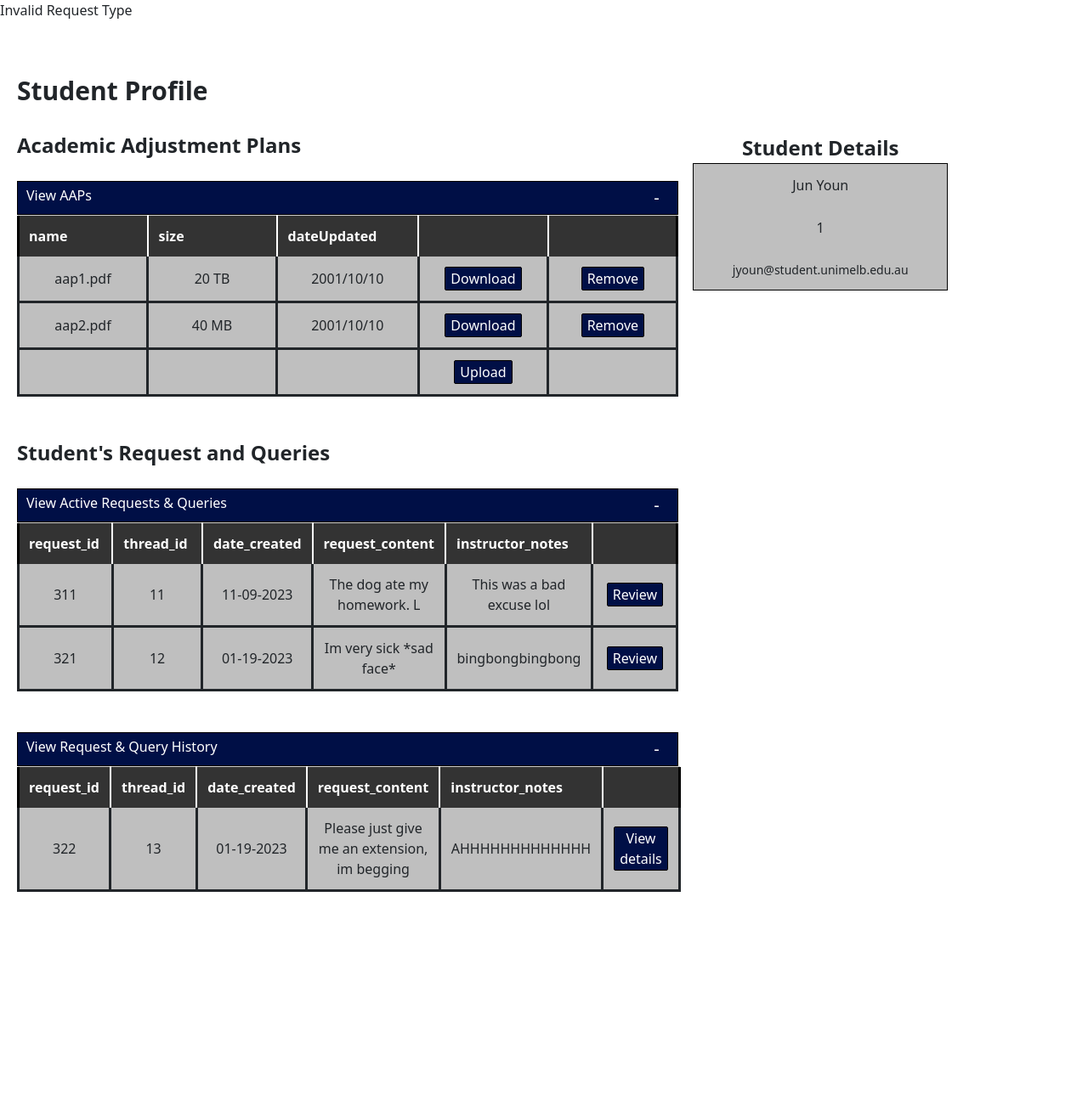
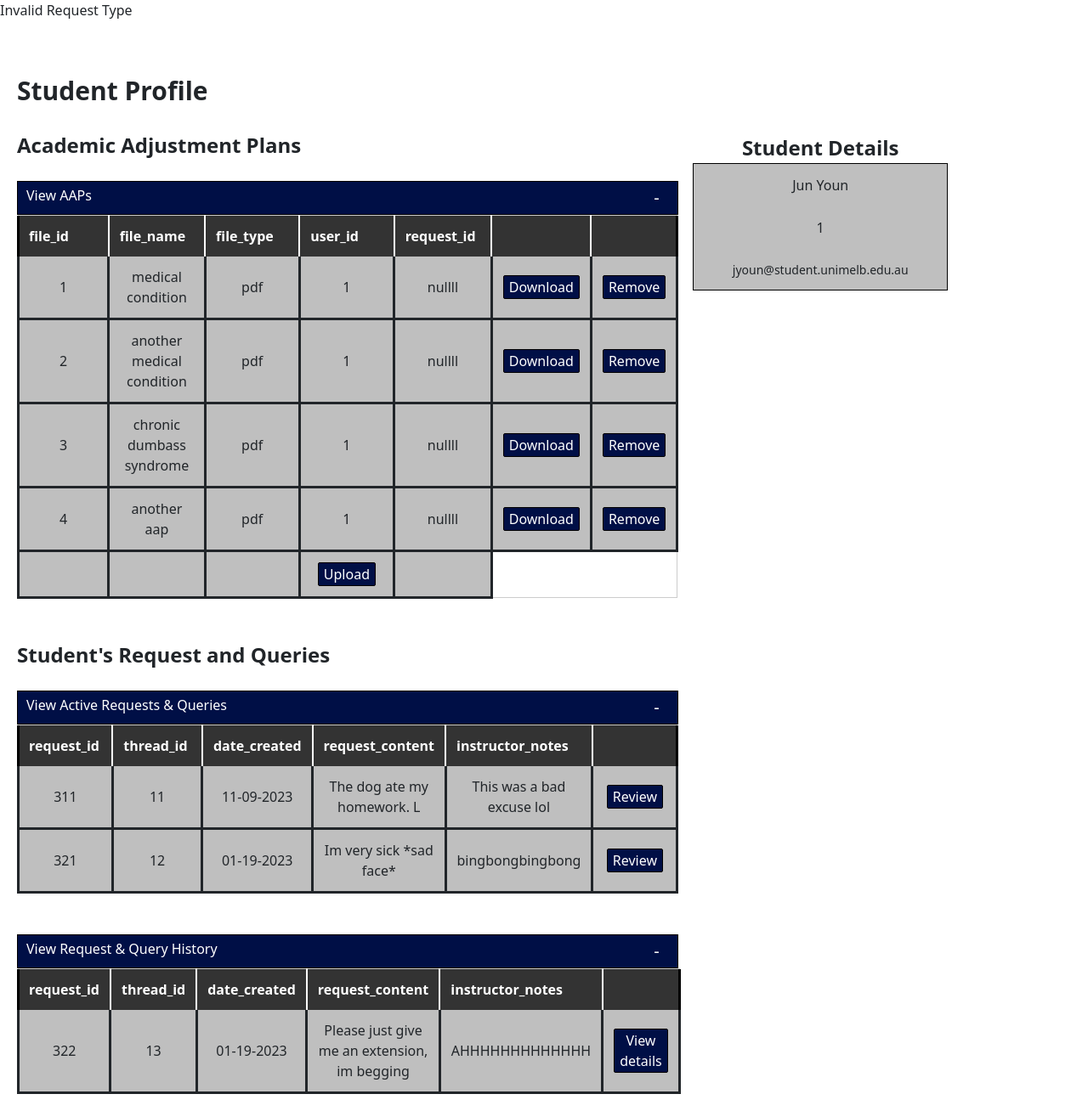
Before and after one commit to jameslafontaine/unimelb-comp30022-capstone-it-project, a Django app: page /instructor/view-profile/1/ in a window 1280 px wide. Shown: the whole page at 85% size. Before the commit the page ends 1050 px from the top, so only its background shows below. Run offline with Django 4.2, Linux system fonts and the light colour scheme; data that the repository does not hold is empty.

Commit message:
Student view aaps done

```diff
--- a/canvas_app/tests.py
+++ b/canvas_app/tests.py
@@ -209,3 +209,32 @@ preferences41 = {
 preferences42 = {
     'global_extension_length': 6,
 }
+
+aap1 = {
+    'file_id': 1,
+    'file_name': 'medical condition',
+    'file_type': 'pdf',
+    'user_id': 1,
+    'request_id': 'nullll',
+}
+aap2 = {
+    'file_id': 2,
+    'file_name': 'another medical condition',
+    'file_type': 'pdf',
+    'user_id': 1,
+    'request_id': 'nullll',
+}
+aap3 = {
+    'file_id': 3,
+    'file_name': 'chronic dumbass syndrome',
+    'file_type': 'pdf',
+    'user_id': 1,
+    'request_id': 'nullll',
+}
+aap4 = {
+    'file_id': 4,
+    'file_name': 'another aap',
+    'file_type': 'pdf',
+    'user_id': 1,
+    'request_id': 'nullll',
+}
--- a/canvas_app/urls.py
+++ b/canvas_app/urls.py
@@ -33,4 +33,5 @@ urlpatterns = [
     path('requests-from-thread/<int:thread_id>/', get_requests_from_thread,
          name='get_requests_from_thread'),
     path('get-user-details/<int:user_id>', get_user_details, name='get_user_details'),
+    path('get-user-aaps/<int:user_id>', get_user_aaps, name='get_user_aaps'),
 ]
--- a/canvas_app/views.py
+++ b/canvas_app/views.py
@@ -61,3 +61,8 @@ def get_user_details(request, user_id):
         return JsonResponse(usr3)
     elif(user_id == 4):
         return JsonResponse(usr4)
+
+def get_user_aaps(request, user_id):
+    return JsonResponse({
+        'aaps': json.dumps([aap1,aap2,aap3,aap4])
+    })
--- a/instructor_view/templates/viewProfile.html
+++ b/instructor_view/templates/viewProfile.html
@@ -141,27 +141,15 @@
         <script src="{% static 'js/modules/studentDetails.js' %}"></script>
         <script>
 
-            // Need AAP data for this student here
-            aapData = [
-                {
-                    name: 'aap1.pdf',
-                    size: '20 TB',
-                    dateUpdated: '2001/10/10'
-                },
-                {
-                    name: 'aap2.pdf',
-                    size: '40 MB',
-                    dateUpdated: '2001/10/10'
-                },
-            ]
-
-
             loadUserDetails(userId)
                 .then(user => {
                     fillStudentDetailsBox(user);
                 })
+            loadUserAAPs(userId)
+                .then(aaps => {
+                    generateAAPTable(aaps)
+                })
 
-            generateAAPTable(aapData)
         </script>
     </body>
 </html>
--- a/instructor_view/urls.py
+++ b/instructor_view/urls.py
@@ -16,7 +16,6 @@ from .views import get_request_status
 from .views import get_request
 from .views import get_old_versions
 from .views import get_subject_settings
-from .views import get_aap
 from .views import get_request_history
 from .views import get_user_id
 from .views import instructor_add_aap
@@ -45,7 +44,6 @@ urlpatterns = [
     path('old-versions/<int:request_id>', get_old_versions, name='get_old_versions'),
     path('get-subject-settings/<int:subject_id>', get_subject_settings,
         name='get_subject_settings'),
-    path('AAP/<int:aap_id>', get_aap, name='get_AAP'),
     path('request-history/<int:student_id>', get_request_history, name='get_request_history'),
 
 
--- a/instructor_view/views.py
+++ b/instructor_view/views.py
@@ -116,13 +116,6 @@ def get_subject_settings(request, subject_id):
     '''GET all settings for a subject'''
     if subject_id == 1:
         return JsonResponse(subj_settings)
-    # id not found
-    return not_found_view(request)
-
-def get_aap(request, aap_id):
-    '''GET AAPs of request?'''
-    if aap_id == 1:
-        return JsonResponse({'this is an aap': 'aap go beep boop'})
     # id not found
     return not_found_view(request)
 
--- a/static/js/modules/data.js
+++ b/static/js/modules/data.js
@@ -290,3 +290,35 @@ function loadUserDetails(userId){
             return data;
         })
 }
+
+/**
+ * GENERIC: Returns a given users aaps
+ */
+function loadUserAAPs(userId){
+    return loadData('/get-user-aaps/' + userId)
+        .then(data => {
+            return JSON.parse(data.aaps);
+        })
+}
+
+/**
+ * GENERIC: this will need to be changed upon canvas integration
+ * Returns the logged in users id
+ */
+function getUserId(type){
+    if(type == 'instructor'){
+        return loadData('/instructor/get-user-id/')
+        .then(data => {
+            return data.id;
+        })
+    }
+    else if(type == 'student'){
+        return loadData('/student/get-user-id/')
+        .then(data => {
+            return data.id;
+        })
+    }
+    else{
+        return "nerd, you done fucked up";
+    }
+}
--- a/static/js/modules/subjectBox.js
+++ b/static/js/modules/subjectBox.js
@@ -9,7 +9,7 @@ let subjects = new Array();
 let usrId;
 
 function loadSubjectBoxData(){
-	return getUserId()
+	return getInstructorId()
 		.then(() => getSubjects())
 		.catch(error => {
 			console.error('Error:', error);
@@ -18,7 +18,7 @@ function loadSubjectBoxData(){
 }
 
 // gets the users id and puts it into usrId for future use
-function getUserId(){
+function getInstructorId(){
 	return fetch('/instructor/get-user-id/')
 		.then(response => response.json())
 		.then(data => {
--- a/student_view/views.py
+++ b/student_view/views.py
@@ -107,7 +107,7 @@ def get_old_versions(request, request_id):
 
 def get_user_id(request):
     '''Get user ID'''
-    print(request + "Yay!") # Make PyLint happy
+    print(request) # Make PyLint happy
     return JsonResponse({'id': USER_ID})
 
 def get_threads(request, case_id):
```
Also changed, not shown: student_view/templates/viewAAPs.html (+8 -13 lines).
